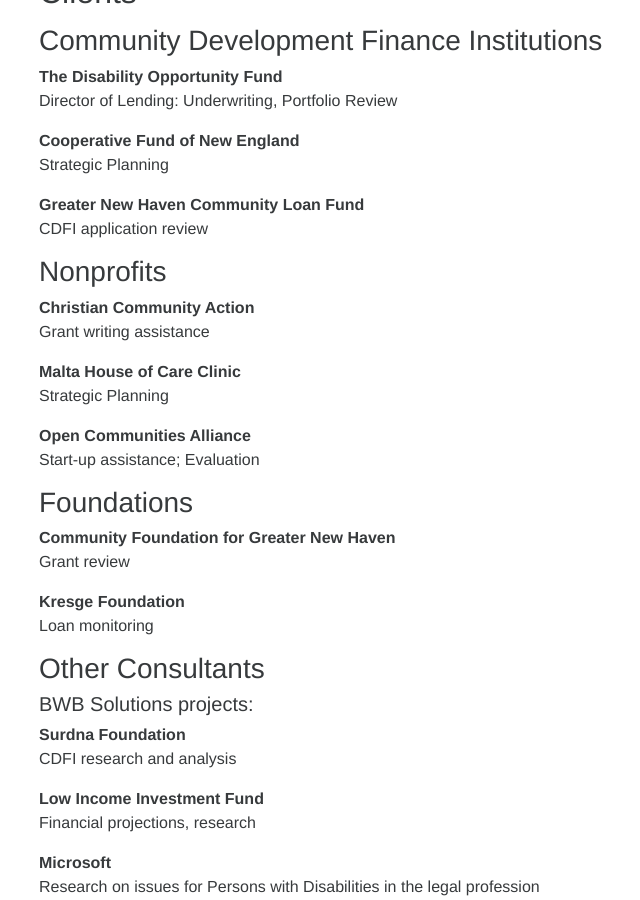
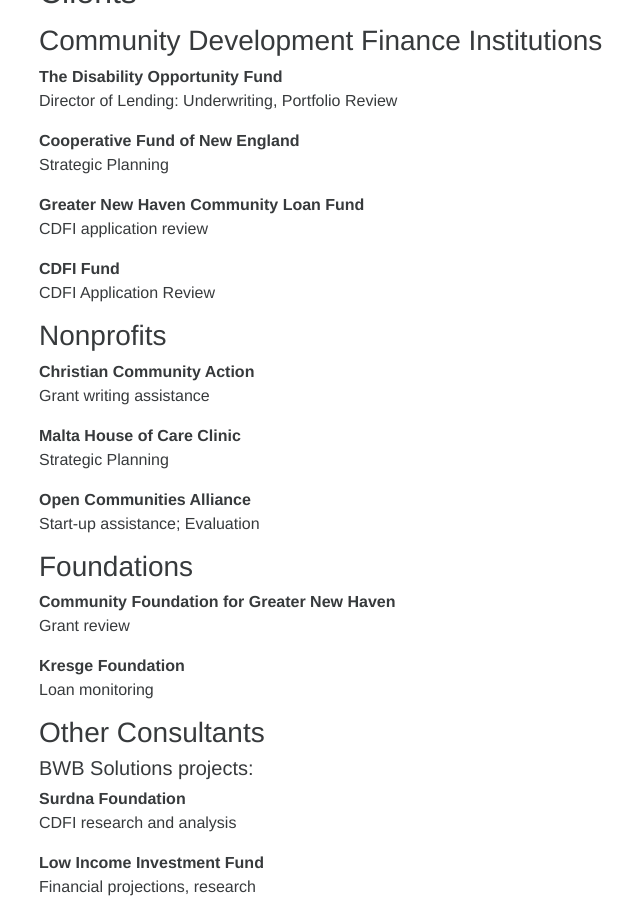
Before and after one commit to ClaireMorduch/clairemorduch, a Jekyll site: the page built from clients.md, in a window 1280 px wide and 900 px high, scrolled down 566 px. Shown: the whole window, without its empty margins (256-896 px from the left). Built offline with Jekyll 4.4.1, drawn with Linux system fonts in a browser that asks for light colours.

Commit message:
Add CDFI Fund

```diff
--- a/clients.md
+++ b/clients.md
@@ -20,6 +20,9 @@ Strategic Planning
 
 **Greater New Haven Community Loan Fund**
 CDFI application review
+
+**CDFI Fund**
+CDFI Application Review
 
 
 
```
